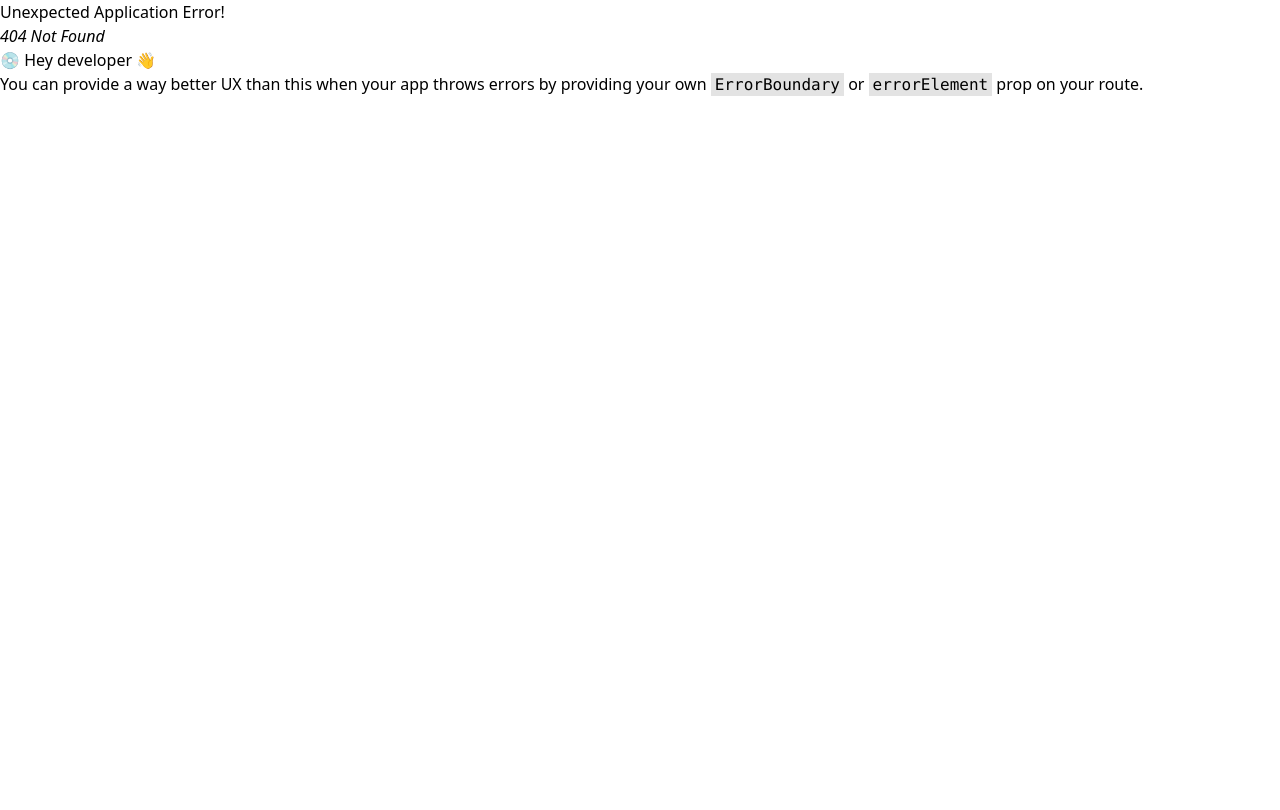
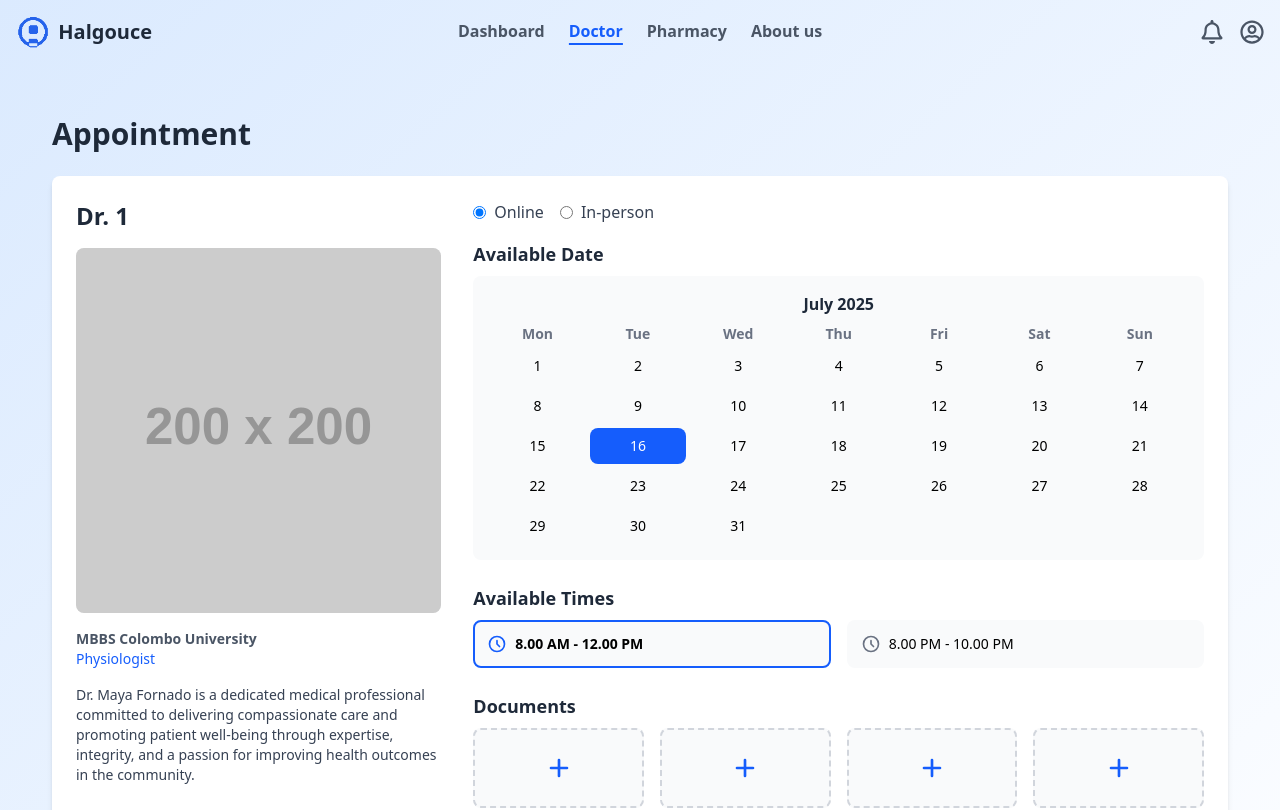
Before and after one commit to Code-Crusader-Brillerina/Ballerina-Front-End, a React (Vite) app in the folder Hospital/: page /doctorpage/1/appointment in a window 1280 px wide. Before the commit this address had no page. Shown: the top 810 px of the page. Built offline with nearby package versions, Linux system fonts and the light colour scheme.

Commit message:
appoint,emt page

```diff
--- a/Hospital/src/components/Patient/doctorPage/DoctorCard.jsx
+++ b/Hospital/src/components/Patient/doctorPage/DoctorCard.jsx
@@ -1,4 +1,7 @@
+// DoctorCard.jsx
+
 import React from 'react';
+import { Link } from 'react-router-dom';
 
 const DoctorCard = ({ name, specialty, education, imageUrl }) => (
   <div className="bg-white rounded-lg shadow-md p-4 flex flex-col items-center">
@@ -10,9 +13,13 @@ const DoctorCard = ({ name, specialty, education, imageUrl }) => (
     <h3 className="text-lg font-semibold text-gray-800">Dr. {name}</h3>
     <p className="text-sm text-gray-600">{specialty}</p>
     <p className="text-xs text-gray-500 mb-4">{education}</p>
-    <button className="w-full bg-blue-600 text-white text-sm px-4 py-2 rounded-lg hover:bg-blue-700 transition-colors">
-      Add Appointments
-    </button>
+
+    {/* Use the Link component to navigate */}
+    <Link to={`/doctorpage/${name}/appointment`} className="w-full">
+      <button className="w-full bg-blue-600 text-white text-sm px-4 py-2 rounded-lg hover:bg-blue-700 transition-colors">
+        Add Appointments
+      </button>
+    </Link>
   </div>
 );
 
--- /dev/null
+++ b/Hospital/src/pages/Patient/Appointment.jsx
@@ -0,0 +1,116 @@
+// AppointmentPage.jsx
+
+import React from 'react';
+import { useParams } from 'react-router-dom';
+
+// Placeholder data for a specific doctor.
+// In a real application, you would fetch this data from an API based on the doctor's name.
+const getDoctorDetails = (name) => {
+  return {
+    name: name,
+    specialty: 'Physiologist',
+    education: 'MBBS Colombo University',
+    imageUrl: 'https://via.placeholder.com/200', // Use a larger image for the profile
+    bio: 'Dr. Maya Fornado is a dedicated medical professional committed to delivering compassionate care and promoting patient well-being through expertise, integrity, and a passion for improving health outcomes in the community.',
+  };
+};
+
+const Appointment = () => {
+  const { doctorName } = useParams();
+  const doctor = getDoctorDetails(doctorName);
+
+  return (
+    <div className="container mx-auto p-4 md:p-8">
+      <h1 className="text-3xl font-bold text-gray-800 mb-6">Appointment</h1>
+
+      <div className="bg-white rounded-lg shadow-md p-6">
+        <div className="flex flex-col md:flex-row space-y-6 md:space-y-0 md:space-x-8">
+          {/* Doctor Info Section */}
+          <div className="md:w-1/3">
+            <h2 className="text-2xl font-bold text-gray-800 mb-4">Dr. {doctor.name}</h2>
+            <div className="bg-gray-100 rounded-lg overflow-hidden mb-4">
+              <img src={doctor.imageUrl} alt={`Dr. ${doctor.name}`} className="w-full h-auto object-cover" />
+            </div>
+            <p className="text-sm text-gray-600 font-semibold">{doctor.education}</p>
+            <p className="text-sm text-blue-600">{doctor.specialty}</p>
+            <p className="mt-4 text-sm text-gray-700">{doctor.bio}</p>
+          </div>
+
+          {/* Appointment Booking Section */}
+          <div className="md:w-2/3">
+            {/* Online/In-person Toggle */}
+            <div className="flex space-x-4 mb-4">
+              <label className="flex items-center space-x-2 text-gray-700">
+                <input type="radio" name="appointment-type" className="form-radio text-blue-600" defaultChecked />
+                <span>Online</span>
+              </label>
+              <label className="flex items-center space-x-2 text-gray-700">
+                <input type="radio" name="appointment-type" className="form-radio text-blue-600" />
+                <span>In-person</span>
+              </label>
+            </div>
+
+            {/* Available Date */}
+            <div className="mb-6">
+              <h3 className="text-lg font-semibold text-gray-800 mb-2">Available Date</h3>
+              {/* Calendar component would go here */}
+              <div className="bg-gray-50 rounded-lg p-4">
+                <h4 className="font-bold text-center text-gray-800 mb-2">July 2025</h4>
+                <div className="grid grid-cols-7 gap-1 text-center text-sm">
+                  {['Mon', 'Tue', 'Wed', 'Thu', 'Fri', 'Sat', 'Sun'].map(day => (
+                    <span key={day} className="font-semibold text-gray-500">{day}</span>
+                  ))}
+                  {new Array(31).fill('').map((_, i) => (
+                    <span key={i} className={`p-2 rounded-lg cursor-pointer ${i + 1 === 16 ? 'bg-blue-600 text-white' : 'hover:bg-gray-200'}`}>
+                      {i + 1}
+                    </span>
+                  ))}
+                </div>
+              </div>
+            </div>
+
+            {/* Available Times */}
+            <div className="mb-6">
+              <h3 className="text-lg font-semibold text-gray-800 mb-2">Available Times</h3>
+              <div className="grid grid-cols-2 gap-4">
+                <div className="flex items-center space-x-2 p-3 bg-gray-50 rounded-lg border-2 border-blue-600 cursor-pointer">
+                  <svg xmlns="http://www.w3.org/2000/svg" className="h-5 w-5 text-blue-600" fill="none" viewBox="0 0 24 24" stroke="currentColor">
+                    <path strokeLinecap="round" strokeLinejoin="round" strokeWidth="2" d="M12 8v4l3 3m6-3a9 9 0 11-18 0 9 9 0 0118 0z" />
+                  </svg>
+                  <span className="text-sm font-semibold">8.00 AM - 12.00 PM</span>
+                </div>
+                <div className="flex items-center space-x-2 p-3 bg-gray-50 rounded-lg border-2 border-transparent hover:border-gray-300 cursor-pointer">
+                  <svg xmlns="http://www.w3.org/2000/svg" className="h-5 w-5 text-gray-500" fill="none" viewBox="0 0 24 24" stroke="currentColor">
+                    <path strokeLinecap="round" strokeLinejoin="round" strokeWidth="2" d="M12 8v4l3 3m6-3a9 9 0 11-18 0 9 9 0 0118 0z" />
+                  </svg>
+                  <span className="text-sm">8.00 PM - 10.00 PM</span>
+                </div>
+              </div>
+            </div>
+
+            {/* Documents Section */}
+            <div className="mb-6">
+              <h3 className="text-lg font-semibold text-gray-800 mb-2">Documents</h3>
+              <div className="grid grid-cols-4 gap-4">
+                {new Array(4).fill('').map((_, i) => (
+                  <div key={i} className="flex items-center justify-center h-20 bg-gray-50 rounded-lg border-2 border-dashed border-gray-300 cursor-pointer hover:bg-gray-100 transition-colors">
+                    <svg xmlns="http://www.w3.org/2000/svg" className="h-8 w-8 text-blue-600" fill="none" viewBox="0 0 24 24" stroke="currentColor">
+                      <path strokeLinecap="round" strokeLinejoin="round" strokeWidth="2" d="M12 6v6m0 0v6m0-6h6m-6 0H6" />
+                    </svg>
+                  </div>
+                ))}
+              </div>
+            </div>
+
+            {/* Payment Button */}
+            <button className="w-full bg-black text-white font-semibold py-3 rounded-lg hover:bg-gray-800 transition-colors">
+              Payment
+            </button>
+          </div>
+        </div>
+      </div>
+    </div>
+  );
+};
+
+export default Appointment;
--- a/Hospital/src/router/Router.jsx
+++ b/Hospital/src/router/Router.jsx
@@ -17,6 +17,7 @@ import Doctor from "../pages/Patient/Doctor";
 import Dashboard from "../pages/Patient/Dashboard";
 import Pharmacy from "../pages/Patient/Pharmacy";
 import AboutUs from "../pages/Patient/AboutUs";
+import Appointment from "../pages/Patient/Appointment";
 
 
 
@@ -49,6 +50,11 @@ const router = createBrowserRouter([
         path: "about-us", element:
           <AboutUs />
       },
+      {
+        path: "doctorpage/:doctorName/appointment",
+        element: <Appointment />,
+      },
+
     ],
   },
 
```
